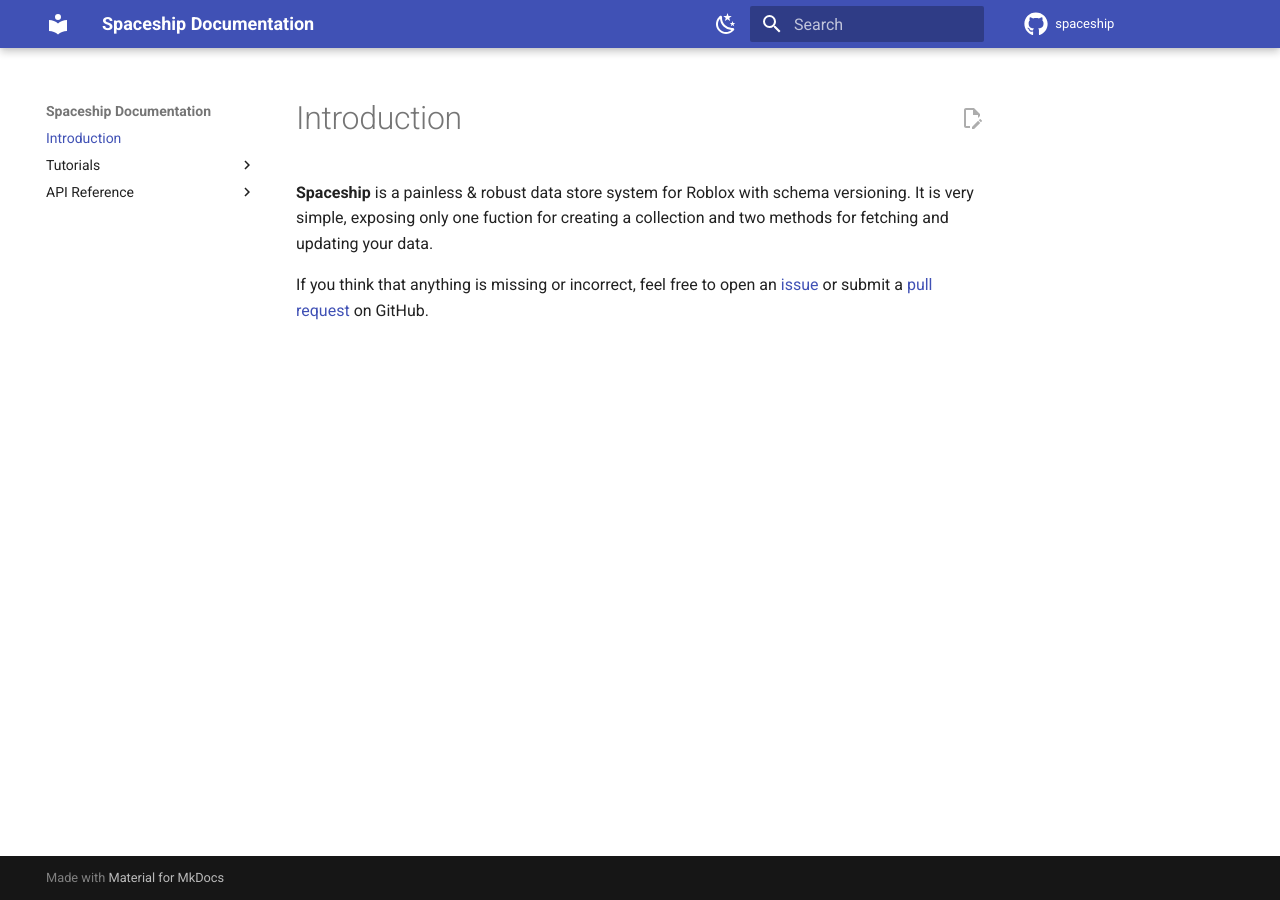
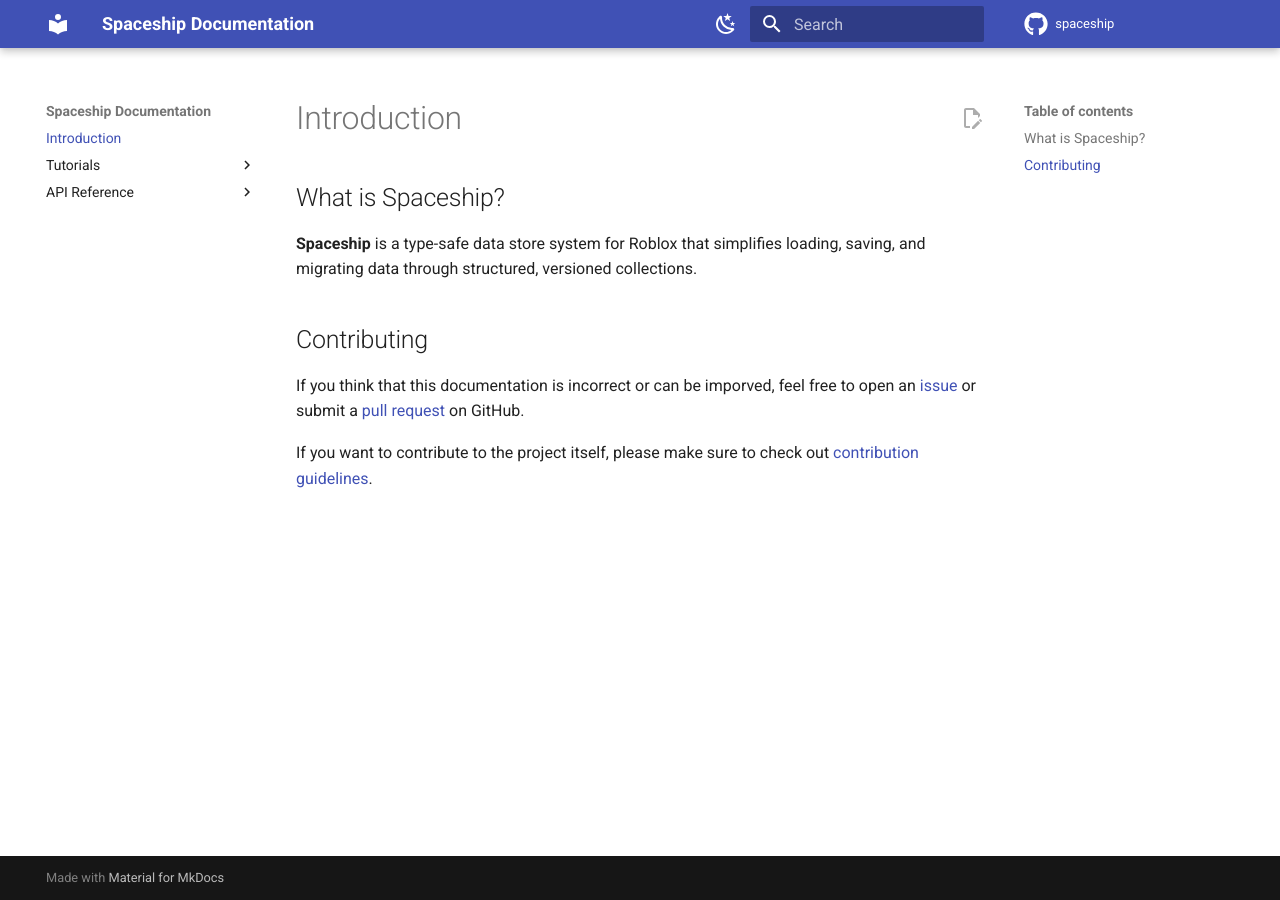
Before and after one commit to wireofparadise/spaceship, an MkDocs documentation site: the page built from docs/index.md, in a window 1280 px wide. Built offline with MkDocs 1.6.1 and Material for MkDocs 9.7.7, drawn with Linux system fonts in a browser that asks for light colours; comment, search, counter and statistics services are not loaded; the version menu is left out.

Commit message:
docs: update introduction page

```diff
--- a/docs/index.md
+++ b/docs/index.md
@@ -1,5 +1,11 @@
 # Introduction
 
-**Spaceship** is a painless & robust data store system for Roblox with schema versioning. It is very simple, exposing only one fuction for creating a collection and two methods for fetching and updating your data.
+## What is Spaceship?
 
-If you think that anything is missing or incorrect, feel free to open an [issue](https://github.com/wireofparadise/spaceship/issues) or submit a [pull request](https://github.com/wireofparadise/spaceship/pulls) on GitHub.
+**Spaceship** is a type-safe data store system for Roblox that simplifies loading, saving, and migrating data through structured, versioned collections.
+
+## Contributing
+
+If you think that this documentation is incorrect or can be imporved, feel free to open an [issue](https://github.com/wireofparadise/spaceship/issues) or submit a [pull request](https://github.com/wireofparadise/spaceship/pulls) on GitHub.
+
+If you want to contribute to the project itself, please make sure to check out [contribution guidelines](https://github.com/wireofparadise/spaceship/blob/main/CONTRIBUTING.md).
```
